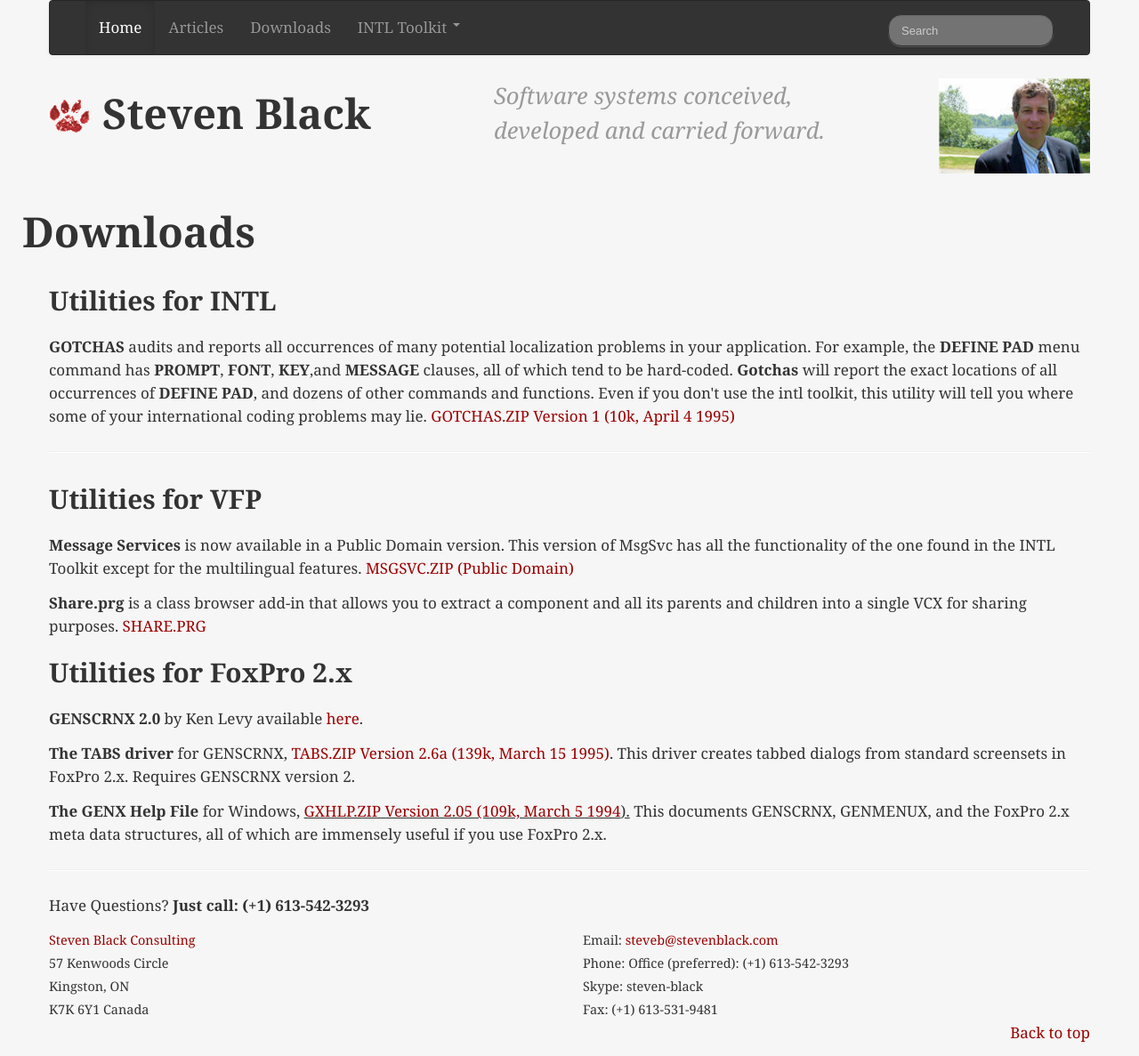
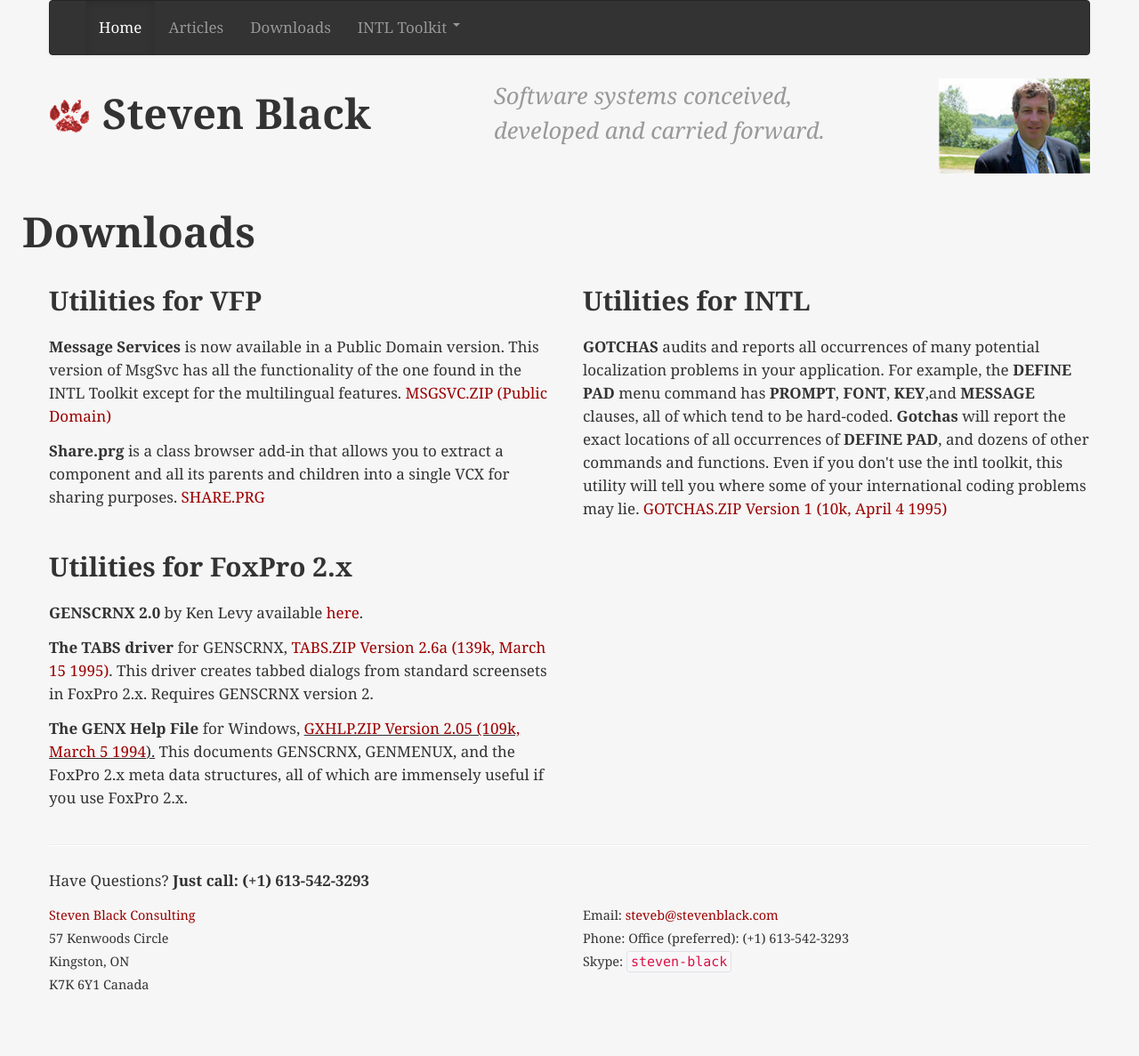
Before and after one commit to StevenBlack/stevenblack.github.io, a Jekyll site: the page built from downloads.html, in a window 1280 px wide. Shown: the whole page at 89% size. Built offline with Jekyll 4.4.1, drawn with Linux system fonts in a browser that asks for light colours; nearby versions of some CDN libraries; after the commit the page ends 1120 px from its top, so only the background shows below that.

Commit message:
Lates updates before going live.

```diff
--- a/_includes/footer.html
+++ b/_includes/footer.html
@@ -24,13 +24,11 @@
 				<div>
 					Email: <a class="email" href="mailto:steveb@stevenblack.com">steveb@stevenblack.com</a><br>
 					Phone: <span class="tel"><span class="type">Office</span> (<span class="type">pref</span>erred): <span class="value">(+1) 613-542-3293</span></span><br>
-					<span class="tel"><span class="type">Skype</span>: <span class="value">steven-black</span></span><br>
-					<span class="tel"><span class="type">Fax</span>: <span class="value">(+1) 613-531-9481</span></span>
+					<span class="tel"><span class="type">Skype</span>: <code><span class="value">steven-black</span></code></span><br>
 				</div>
 				</small>
 			</div>
 		</div>
 		</small>
 	</div>
-	<p class="pull-right"><a href="#top">Back to top</a></p>
 </footer>
--- a/_includes/header.html
+++ b/_includes/header.html
@@ -26,9 +26,9 @@
 								</ul>
 							</li>
 						</ul>
-						<form class="navbar-search pull-right" action="">
+						<!-- <form class="navbar-search pull-right" action="">
 							<input type="text" class="search-query span2" placeholder="Search">
-						</form>
+						</form> -->
 					</div><!-- /.nav-collapse -->
 				</div>
 			</div><!-- /navbar-inner -->
--- a/downloads.html
+++ b/downloads.html
@@ -4,28 +4,27 @@ title: Downloads
 permalink: /downloads/
 
 ---
+<div class="row">
+	<div class="span6">
+		<h3>Utilities for VFP</h3>
+		<p><strong>Message Services</strong> is now available in a Public Domain version.
+		This version of MsgSvc has all the functionality of the one found in the INTL Toolkit except for the multilingual features.
+		<a href="/files/msgsvc.zip">MSGSVC.ZIP (Public Domain)</a></p>
+		<p><strong>Share.prg</strong> is a class browser add-in that allows you to extract a component and all its parents and children into a single VCX for sharing purposes. <a href="/files/share.prg">SHARE.PRG</a></p>
+	</div>
 
-<h3>Utilities for INTL</h3>
-
-<p><strong>GOTCHAS</strong> audits and reports all occurrences of many potential localization problems in your application. For example, the <strong>DEFINE PAD</strong> menu command has <strong>PROMPT</strong>, <strong>FONT</strong>, <strong>KEY</strong>,and <strong>MESSAGE</strong> clauses, all of
-which tend to be hard-coded. <strong>Gotchas</strong> will report the exact locations of all occurrences of <strong>DEFINE PAD</strong>, and dozens of other commands and functions. Even if you don&#39;t use the intl toolkit, this utility will tell you where some of your international coding problems may
-lie. <a href="http://stevenblack.com/intlpublic/gotchas.zip">GOTCHAS.ZIP Version 1 (10k, April 4 1995)</a></p>
-
-<hr />
-
-<h3>Utilities for VFP</h3>
-
-<p><strong>Message Services</strong> is now available in a Public Domain version.
-This version of MsgSvc has all the functionality of the one found in the INTL Toolkit except for the multilingual features.
-<a href="http://stevenblack.com/files/msgsvc.zip">MSGSVC.ZIP (Public Domain)</a></p>
-
-<p><strong>Share.prg</strong> is a class browser add-in that allows you to extract a component and all its parents and children into a single VCX for sharing purposes. <a href="http://stevenblack.com/intlpublic/share.prg">SHARE.PRG</a></p>
-
-
-<h3>Utilities for FoxPro 2.x</h3>
-
-<p><strong>GENSCRNX 2.0</strong> by Ken Levy available <a href="files/genscr.zip">here</a>.</p>
-
-<p><strong>The TABS driver</strong> for GENSCRNX, <a href="files/tabs.zip">TABS.ZIP Version 2.6a (139k, March 15 1995)</a>. This driver creates tabbed dialogs from standard screensets in FoxPro 2.x. Requires GENSCRNX version 2. </p>
-
-<p><strong>The GENX Help File</strong> for Windows, <u><a href="files/gxhlp.zip">GXHLP.ZIP Version 2.05 (109k, March 5 1994</a>).</u> This documents GENSCRNX, GENMENUX, and the FoxPro 2.x meta data structures, all of which are immensely useful if you use FoxPro 2.x.</p>
+	<div class="span6">
+		<h3>Utilities for INTL</h3>
+		<p><strong>GOTCHAS</strong> audits and reports all occurrences of many potential localization problems in your application. For example, the <strong>DEFINE PAD</strong> menu command has <strong>PROMPT</strong>, <strong>FONT</strong>, <strong>KEY</strong>,and <strong>MESSAGE</strong> clauses, all of
+		which tend to be hard-coded. <strong>Gotchas</strong> will report the exact locations of all occurrences of <strong>DEFINE PAD</strong>, and dozens of other commands and functions. Even if you don&#39;t use the intl toolkit, this utility will tell you where some of your international coding problems may
+		lie. <a href="/files/gotchas.zip">GOTCHAS.ZIP Version 1 (10k, April 4 1995)</a></p>
+	</div>
+</div>
+<div class="row">
+	<div class="span6">
+		<h3>Utilities for FoxPro 2.x</h3>
+		<p><strong>GENSCRNX 2.0</strong> by Ken Levy available <a href="/files/genscr.zip">here</a>.</p>
+		<p><strong>The TABS driver</strong> for GENSCRNX, <a href="/files/tabs.zip">TABS.ZIP Version 2.6a (139k, March 15 1995)</a>. This driver creates tabbed dialogs from standard screensets in FoxPro 2.x. Requires GENSCRNX version 2. </p>
+		<p><strong>The GENX Help File</strong> for Windows, <u><a href="/files/gxhlp.zip">GXHLP.ZIP Version 2.05 (109k, March 5 1994</a>).</u> This documents GENSCRNX, GENMENUX, and the FoxPro 2.x meta data structures, all of which are immensely useful if you use FoxPro 2.x.</p>
+	</div>
+</div>
```
Also changed, not shown: MIT_License.html (added, +24 -0 lines), intlpurchase.html (+4 -4 lines), 1 other file.
